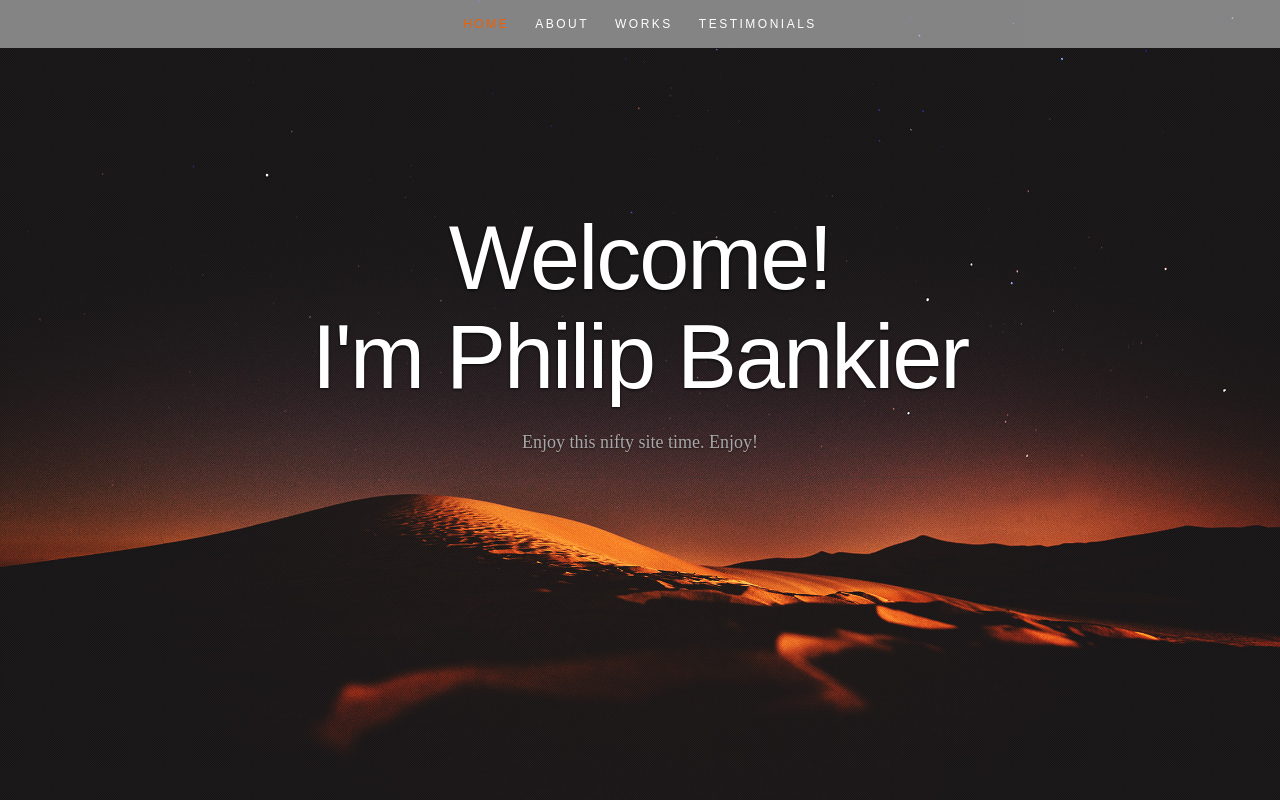
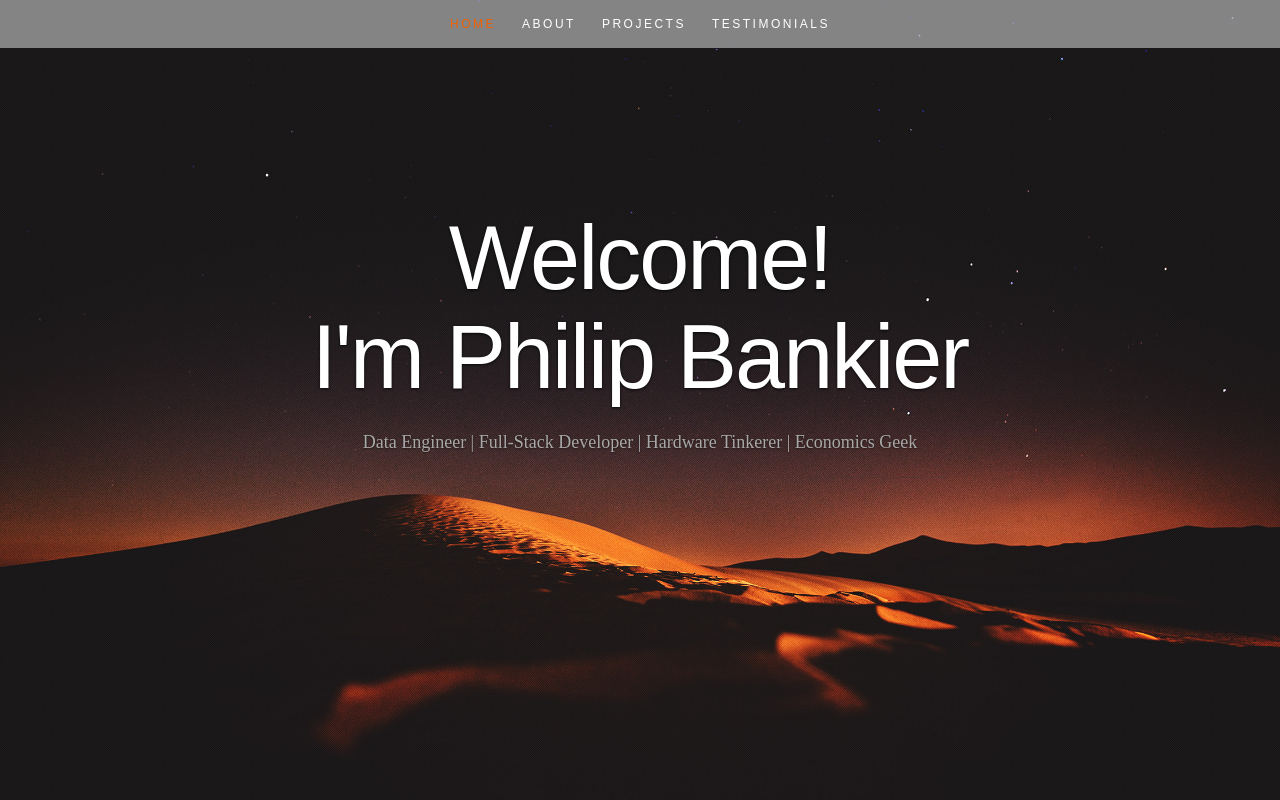
Before and after one commit to pbindustries/personal-site-temp, a Gatsby site: page / in a window 1280 px wide. Shown: the top 800 px of the page. Built offline with nearby package versions, Linux system fonts and the light colour scheme; Gatsby itself is replaced by a stand-in of ours; some icons are missing; a web font is replaced by a local one.

Commit message:
Minor fixes

```diff
--- a/src/components/Banner.js
+++ b/src/components/Banner.js
@@ -9,7 +9,7 @@ const Banner = () => (
                 I'm Philip Bankier
             </h1>
             <h3>
-                Enjoy this nifty site time. Enjoy!
+                Data Engineer | Full-Stack Developer | Hardware Tinkerer | Economics Geek
             </h3>
             <hr />
             <SocialLinks />
--- a/src/components/Navigation.js
+++ b/src/components/Navigation.js
@@ -21,7 +21,7 @@ const Navigation = () => (
       {/*</li>*/}
       <li>
         <a className="smoothscroll" href="#portfolio">
-          Works
+          Projects
         </a>
       </li>
       <li>
```
